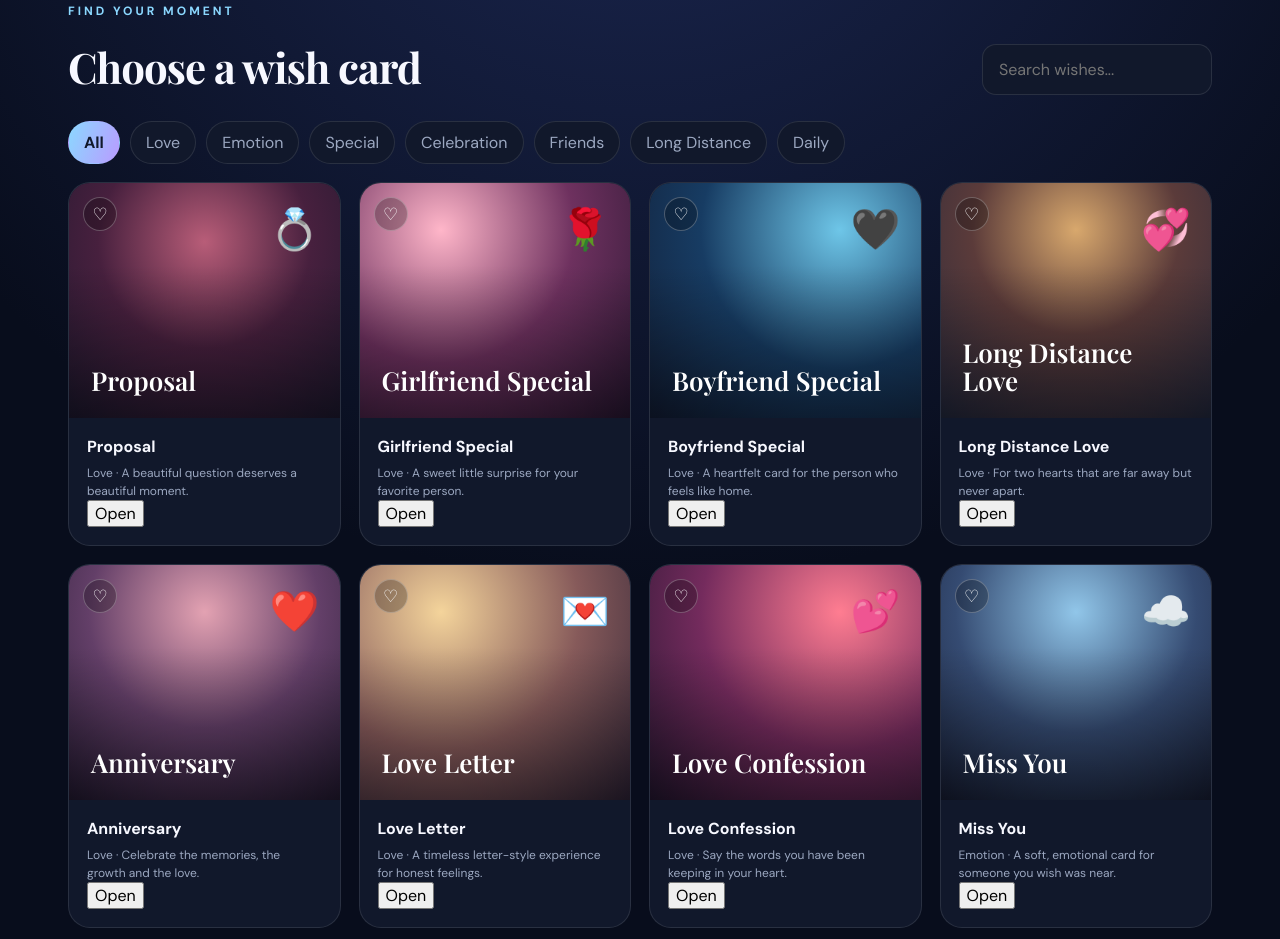
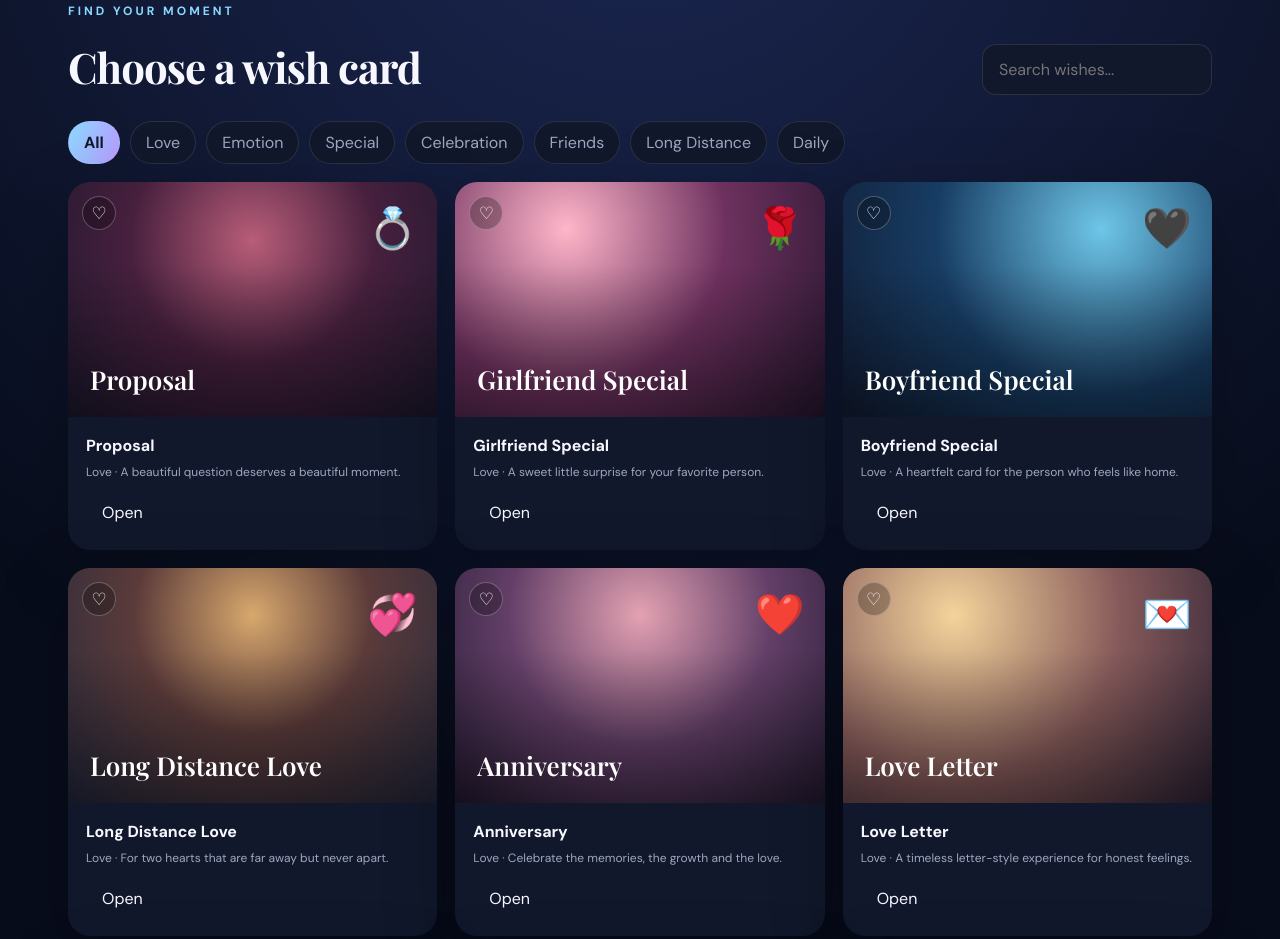
Before and after one commit to surajfx/WishVerse-, a plain HTML site: page index.html in a window 1280 px wide. Shown: the part 808-1747 px from the top of the page. Drawn offline with nearby package versions, Linux system fonts and the light colour scheme.

Commit message:
Add files via upload

```diff
--- a/styles.css
+++ b/styles.css
@@ -36,16 +36,19 @@ button{cursor:pointer}
 .chips{display:flex;gap:10px;overflow:auto;padding-bottom:18px}
 .chip{white-space:nowrap;border:1px solid var(--border);background:var(--surface);color:var(--muted);padding:10px 15px;border-radius:999px}
 .chip.active{background:linear-gradient(110deg,var(--primary),var(--secondary));color:#11182b;border-color:transparent;font-weight:700}
-.wish-grid{display:grid;grid-template-columns:repeat(4,1fr);gap:18px}
-.wish-card{background:var(--surface);border:1px solid var(--border);border-radius:22px;overflow:hidden;cursor:pointer;transition:.3s ease;position:relative}
-.wish-card:hover{transform:translateY(-7px);border-color:rgba(139,213,255,.5);box-shadow:var(--shadow)}
-.wish-art{height:235px;padding:22px;position:relative;overflow:hidden;display:flex;align-items:end;color:#fff}
-.wish-art:after{content:"";position:absolute;inset:0;background:linear-gradient(180deg,transparent 35%,rgba(0,0,0,.38));pointer-events:none}
-.art-icon{position:absolute;top:20px;right:20px;font-size:40px;z-index:1}
-.art-label{position:relative;z-index:1;font-family:"Playfair Display",serif;font-size:26px;line-height:1.1}
-.wish-card-info{padding:18px}.wish-card-info h3{font-size:16px;margin:0 0 7px}.wish-card-info p{font-size:12px;color:var(--muted);margin:0;line-height:1.5}
-.heart-button{position:absolute;top:14px;left:14px;z-index:3;width:34px;height:34px;border-radius:50%;border:1px solid rgba(255,255,255,.25);background:rgba(0,0,0,.25);color:white;cursor:pointer;font-size:17px}.heart-button.active{background:#ff9fb8;color:#351321}
-.art-proposal{background:radial-gradient(circle at 50% 25%,#b85d78,#47203e 48%,#1a172c)}.art-girlfriend{background:radial-gradient(circle at 30% 20%,#ffb6c9,#6e315f 50%,#24152e)}.art-boyfriend{background:radial-gradient(circle at 70% 20%,#6ec6e8,#173c63 52%,#111b32)}.art-distance{background:radial-gradient(circle at 50% 20%,#d8a86d,#5b3b3a 45%,#20263b)}.art-anniversary{background:radial-gradient(circle at 50% 20%,#e3a2b2,#633f68 50%,#20182e)}.art-letter{background:radial-gradient(circle at 30% 20%,#f4d49b,#865a5a 52%,#2a2033)}.art-confession{background:radial-gradient(circle at 70% 20%,#ff7d91,#742b5d 52%,#21152d)}.art-miss{background:radial-gradient(circle at 50% 20%,#91c6e9,#354b72 52%,#151b30)}.art-sorry{background:radial-gradient(circle at 50% 20%,#b9b9d9,#4d4a75 52%,#1a1c31)}.art-special{background:radial-gradient(circle at 30% 20%,#ffe59a,#a5684f 52%,#2d2030)}.art-birthday{background:radial-gradient(circle at 50% 20%,#ffd276,#d45e8d 52%,#32204a)}.art-bestfriend{background:radial-gradient(circle at 50% 20%,#9fe2bd,#347b76 52%,#182b38)}.art-countdown{background:radial-gradient(circle at 50% 20%,#f5c078,#9c5261 52%,#26233d)}.art-morning{background:radial-gradient(circle at 50% 20%,#ffe8a6,#e58d74 52%,#40314c)}.art-night{background:radial-gradient(circle at 50% 20%,#9b9be7,#3e3e82 52%,#12162f)}
+.wish-grid{display:grid;grid-template-columns:repeat(3,1fr);gap:18px}
+.wish-card{background:var(--surface);border:1px solid var(--border);border-radius:var(--radius);padding:14px;box-shadow:var(--shadow);transition:.25s;min-width:0}
+.wish-card:hover{transform:translateY(-5px);border-color:rgba(139,216,255,.45)}
+.card-art{height:205px;border-radius:18px;padding:22px;display:flex;flex-direction:column;justify-content:space-between;position:relative;overflow:hidden;color:#182039}
+.card-art:after{content:"✦";position:absolute;right:18px;top:12px;font-size:55px;opacity:.25}
+.card-art h3{font-family:"Playfair Display",serif;font-size:28px;line-height:1.05;margin:0;max-width:85%}
+.card-art p{font-size:12px;margin:0;opacity:.75}
+.card-meta{display:flex;align-items:center;justify-content:space-between;padding:15px 2px 2px;gap:8px}
+.card-meta strong{font-size:15px}
+.card-meta small{color:var(--muted)}
+.card-actions{display:flex;gap:8px}
+.small-btn{border:1px solid var(--border);background:var(--surface2);color:var(--text);border-radius:11px;padding:9px 11px}
+.favorite-btn.active{color:#ff91b6}
 .empty-state{text-align:center;padding:70px 0;color:var(--muted)}
 .empty-state div{font-size:40px;color:var(--primary)}
 .hidden{display:none!important}
@@ -85,4 +88,14 @@ input:focus,textarea:focus{border-color:var(--primary)}
   .wish-grid{display:grid!important;visibility:visible!important;opacity:1!important}
   .wish-card{display:block!important;visibility:visible!important}
 }
-\n@media (max-width: 700px){.wish-grid{grid-template-columns:repeat(2,minmax(0,1fr));gap:12px}.wish-art{height:180px;padding:15px}.art-label{font-size:21px}.art-icon{font-size:30px;top:14px;right:14px}.wish-card-info{padding:13px}.wish-card-info h3{font-size:14px}.wish-card-info p{font-size:11px}.heart-button{top:10px;left:10px;width:30px;height:30px}}\n
+/* V1 card design restoration */
+.wish-card{padding:0;background:var(--surface);border:1px solid var(--line);border-radius:22px;overflow:hidden}
+.wish-art{height:235px;padding:22px;position:relative;overflow:hidden;display:flex;align-items:end;color:#fff}
+.wish-art:after{content:"";position:absolute;inset:0;background:linear-gradient(180deg,transparent 35%,rgba(0,0,0,.38));pointer-events:none}
+.art-icon{position:absolute;top:20px;right:20px;font-size:40px;z-index:1}.art-label{position:relative;z-index:1;font-family:"Playfair Display",serif;font-size:26px;line-height:1.1}
+.wish-card-info{padding:18px}.wish-card-info h3{font-size:16px;margin:0 0 7px}.wish-card-info p{font-size:12px;color:var(--muted);margin:0;line-height:1.5}
+.heart-button{position:absolute;top:14px;left:14px;z-index:3;width:34px;height:34px;border-radius:50%;border:1px solid rgba(255,255,255,.25);background:rgba(0,0,0,.25);color:white;cursor:pointer;font-size:17px}.heart-button.active{background:#ff9fb8;color:#351321}
+.art-proposal{background:radial-gradient(circle at 50% 25%,#b85d78,#47203e 48%,#1a172c)}.art-girlfriend{background:radial-gradient(circle at 30% 20%,#ffb6c9,#6e315f 50%,#24152e)}.art-boyfriend{background:radial-gradient(circle at 70% 20%,#6ec6e8,#173c63 52%,#111b32)}.art-distance{background:radial-gradient(circle at 50% 20%,#d8a86d,#5b3b3a 45%,#20263b)}.art-anniversary{background:radial-gradient(circle at 50% 20%,#e3a2b2,#633f68 50%,#20182e)}.art-letter{background:radial-gradient(circle at 30% 20%,#f4d49b,#865a5a 52%,#2a2033)}.art-confession{background:radial-gradient(circle at 70% 20%,#ff7d91,#742b5d 52%,#21152d)}.art-miss{background:radial-gradient(circle at 50% 20%,#91c6e9,#354b72 52%,#151b30)}.art-sorry{background:radial-gradient(circle at 50% 20%,#b9b9d9,#4d4a75 52%,#1a1c31)}.art-special{background:radial-gradient(circle at 30% 20%,#ffe59a,#a5684f 52%,#2d2030)}.art-birthday{background:radial-gradient(circle at 50% 20%,#ffd276,#d45e8d 52%,#32204a)}.art-bestfriend{background:radial-gradient(circle at 50% 20%,#9fe2bd,#347b76 52%,#182b38)}.art-countdown{background:radial-gradient(circle at 50% 20%,#f5c078,#9c5261 52%,#26233d)}.art-morning{background:radial-gradient(circle at 50% 20%,#ffe8a6,#e58d74 52%,#40314c)}.art-night{background:radial-gradient(circle at 50% 20%,#9b9be7,#3e3e82 52%,#12162f)}
+.card-actions{margin-top:12px}.small-btn{padding:9px 16px;border-radius:12px;border:1px solid var(--line);background:var(--surface-2);color:var(--text);cursor:pointer;font:inherit}
+.preview-art{width:100%;height:100%;min-height:430px;border-radius:24px;padding:35px;display:flex;flex-direction:column;align-items:center;justify-content:center;text-align:center;position:relative;overflow:hidden;color:#fff}.preview-art:before{content:"";position:absolute;inset:18px;border:1px solid rgba(255,255,255,.3);border-radius:18px}.preview-art>*{position:relative;z-index:1}.preview-icon{font-size:60px}.preview-art h3{font-family:"Playfair Display",serif;font-size:35px;margin:22px 0 12px}.preview-art p{max-width:270px;color:#f0eaf5;line-height:1.7;font-size:13px}.preview-art small{margin-top:14px;color:#fff}
+@media(max-width:520px){.wish-grid{grid-template-columns:1fr}.wish-art{height:245px}}
```
